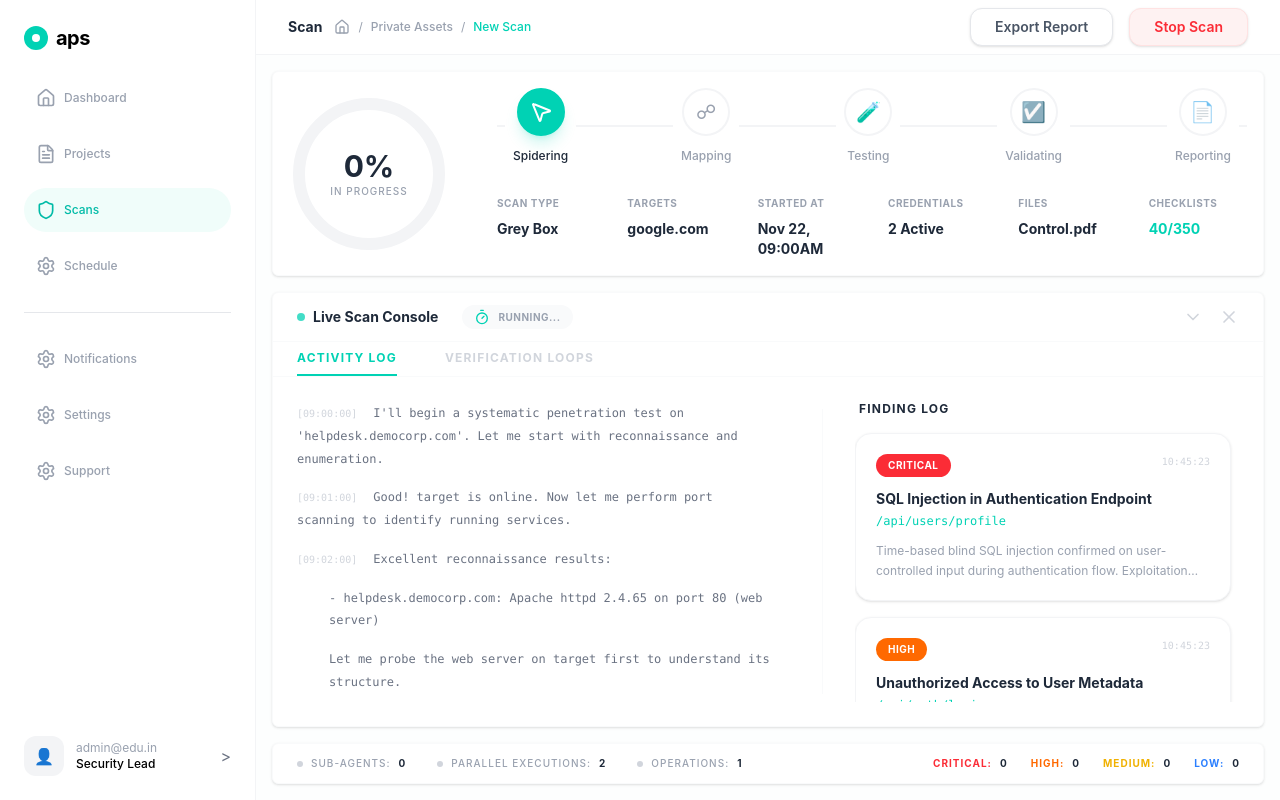
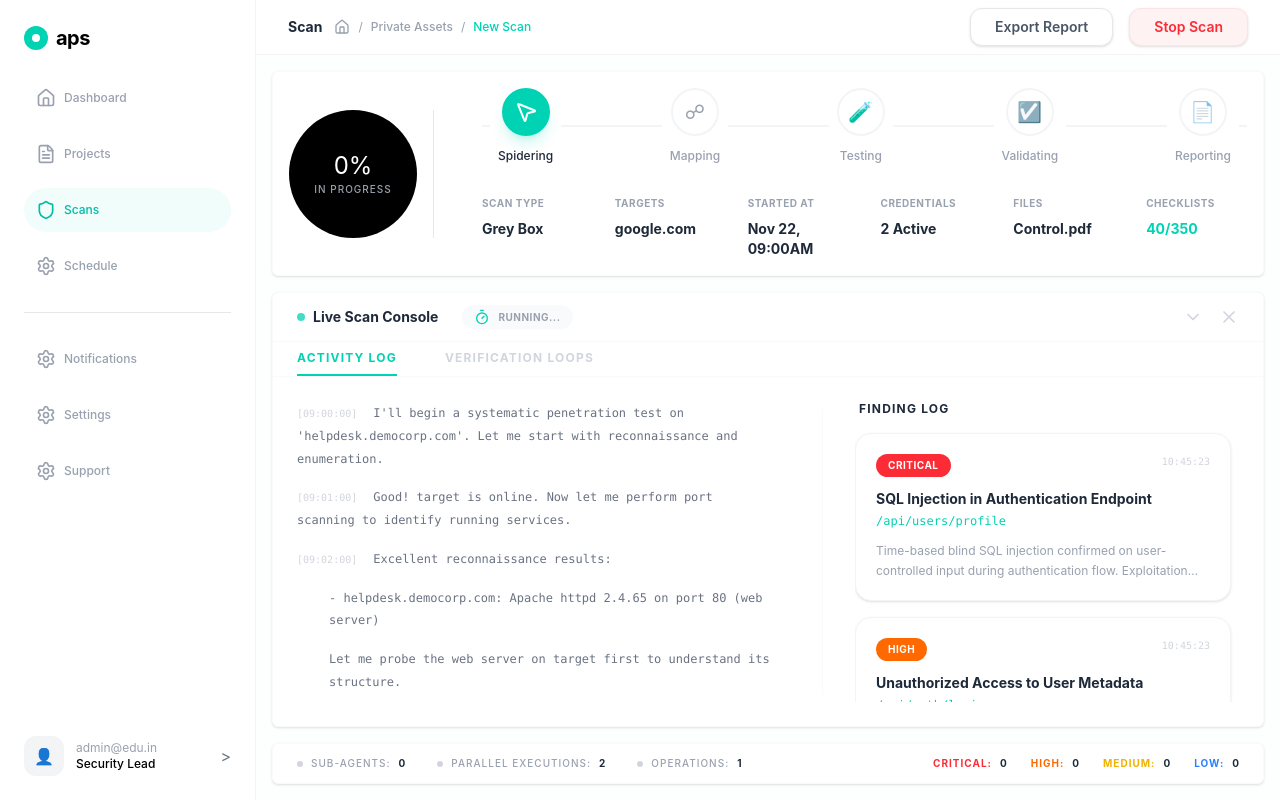
Before and after one commit to aditi-upadhyay/fenrir-security-assessment, a React (Vite) app: page /scans in a window 1280 px wide. Built offline with nearby package versions, Linux system fonts and the light colour scheme.

Commit message:
style: replace SVG progress circle with a simplified div-based placeholder.

```diff
--- a/src/components/Dashboard/ScanProgressCard.tsx
+++ b/src/components/Dashboard/ScanProgressCard.tsx
@@ -23,32 +23,12 @@ const ScanProgressCard: React.FC = () => {
         <div className="bg-white rounded-md p-4 shadow-sm border border-gray-50">
             <div className="flex flex-col lg:flex-row items-center gap-8 lg:gap-12">
                 {/* Progress Circle - Centered on mobile */}
-                <div className="relative w-40 h-40 flex items-center justify-center shrink-0 mx-auto lg:mx-0">
-                    <svg className="w-full h-full transform -rotate-90">
-                        <circle
-                            cx="80"
-                            cy="80"
-                            r="70"
-                            stroke="currentColor"
-                            strokeWidth="12"
-                            fill="transparent"
-                            className="text-gray-100"
-                        />
-                        <circle
-                            cx="80"
-                            cy="80"
-                            r="70"
-                            stroke="currentColor"
-                            strokeWidth="12"
-                            fill="transparent"
-                            strokeDasharray={440}
-                            strokeDashoffset={440}
-                            className="text-[#00d2b4]"
-                        />
-                    </svg>
-                    <div className="absolute flex flex-col items-center">
-                        <span className="text-3xl font-bold text-gray-800">0%</span>
-                        <span className="text-[10px] font-medium text-gray-400 uppercase tracking-widest">In Progress</span>
+                <div className="circle pr-4 border-r border-gray-200">
+                    <div className="w-32 h-32 bg-black rounded-full flex items-center justify-center text-white flex-col">
+                        <span className="text-2xl">0%</span>
+                        <span className="text-[10px] font-medium text-gray-400 uppercase tracking-widest">
+                            In Progress
+                        </span>
                     </div>
                 </div>
 
```
